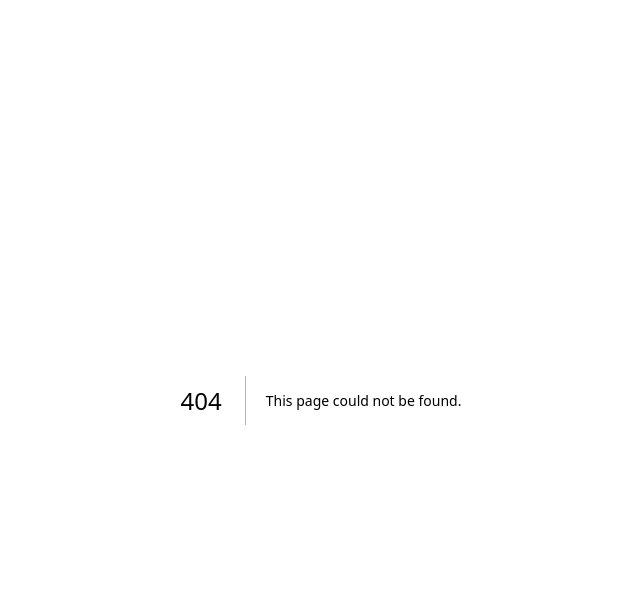
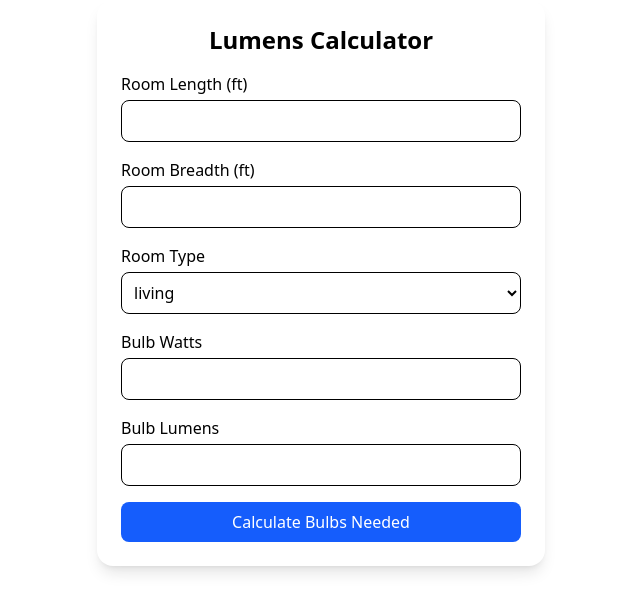
Before and after one commit to itsBhanuMantri/bhanumantri, a Next.js app: page /apps in a window 1280 px wide. Before the commit this address had no page. Shown: the top 612 px of the page, without its empty margins (319-959 px from the left). Built offline with nearby package versions, Linux system fonts and the light colour scheme.

Commit message:
Add bulbs calculator

```diff
--- a/package.json
+++ b/package.json
@@ -10,6 +10,7 @@
     "lint": "eslint"
   },
   "dependencies": {
+    "@tanstack/react-form": "^1.23.4",
     "framer-motion": "^12.23.12",
     "lucide-react": "^0.541.0",
     "next": "15.5.0",
--- /dev/null
+++ b/src/app/apps/page.tsx
@@ -0,0 +1,148 @@
+"use client";
+import React from "react";
+import { useForm } from "@tanstack/react-form";
+
+// Recommended foot-candles per room type
+const footCandles = {
+  living: 15,
+  bedroom: 15,
+  kitchen: 40,
+  kitchenTask: 80,
+  dining: 35,
+  bathroom: 75,
+  office: 50,
+};
+
+// Function to calculate number of bulbs
+function calculateBulbs(length: number, breadth: number, roomType: string, bulbLumens: number) {
+  const area = length * breadth;
+  const fc = footCandles[roomType as keyof typeof footCandles] ?? 15;
+  const lumensRequired = area * fc;
+  return Math.ceil(lumensRequired / bulbLumens);
+}
+
+export default function LumensCalculator() {
+  const form = useForm({
+    defaultValues: {
+      length: "",
+      breadth: "",
+      roomType: "living",
+      bulbWatts: "",
+      bulbLumens: "",
+    },
+    onSubmit: ({ value }) => {
+      const bulbs = calculateBulbs(
+        Number(value.length),
+        Number(value.breadth),
+        value.roomType,
+        Number(value.bulbLumens)
+      );
+      alert(`You need ${bulbs} bulbs`);
+    },
+  });
+
+  return (
+    <div className="max-w-md mx-auto p-6 bg-white shadow-lg rounded-2xl">
+      <h2 className="text-2xl font-bold mb-4 text-center">Lumens Calculator</h2>
+      <form
+        onSubmit={(e) => {
+          e.preventDefault();
+          form.handleSubmit();
+        }}
+        className="space-y-4"
+      >
+        {/* Length */}
+        <div>
+          <label className="block mb-1 font-medium">Room Length (ft)</label>
+          <form.Field
+            name="length"
+            children={(field) => (
+              <input
+                type="number"
+                className="w-full border rounded-lg p-2"
+                value={field.state.value}
+                onChange={(e) => field.handleChange(e.target.value)}
+              />
+            )}
+          />
+        </div>
+
+        {/* Breadth */}
+        <div>
+          <label className="block mb-1 font-medium">Room Breadth (ft)</label>
+          <form.Field
+            name="breadth"
+            children={(field) => (
+              <input
+                type="number"
+                className="w-full border rounded-lg p-2"
+                value={field.state.value}
+                onChange={(e) => field.handleChange(e.target.value)}
+              />
+            )}
+          />
+        </div>
+
+        {/* Room Type */}
+        <div>
+          <label className="block mb-1 font-medium">Room Type</label>
+          <form.Field
+            name="roomType"
+            children={(field) => (
+              <select
+                className="w-full border rounded-lg p-2"
+                value={field.state.value}
+                onChange={(e) => field.handleChange(e.target.value)}
+              >
+                {Object.keys(footCandles).map((type) => (
+                  <option key={type} value={type}>
+                    {type}
+                  </option>
+                ))}
+              </select>
+            )}
+          />
+        </div>
+
+        {/* Bulb Watts */}
+        <div>
+          <label className="block mb-1 font-medium">Bulb Watts</label>
+          <form.Field
+            name="bulbWatts"
+            children={(field) => (
+              <input
+                type="number"
+                className="w-full border rounded-lg p-2"
+                value={field.state.value}
+                onChange={(e) => field.handleChange(e.target.value)}
+              />
+            )}
+          />
+        </div>
+
+        {/* Bulb Lumens */}
+        <div>
+          <label className="block mb-1 font-medium">Bulb Lumens</label>
+          <form.Field
+            name="bulbLumens"
+            children={(field) => (
+              <input
+                type="number"
+                className="w-full border rounded-lg p-2"
+                value={field.state.value}
+                onChange={(e) => field.handleChange(e.target.value)}
+              />
+            )}
+          />
+        </div>
+
+        <button
+          type="submit"
+          className="w-full bg-blue-600 text-white p-2 rounded-lg hover:bg-blue-700"
+        >
+          Calculate Bulbs Needed
+        </button>
+      </form>
+    </div>
+  );
+}
```
Also changed, not shown: 1 other file (tests, documents, lock files or other folders).
